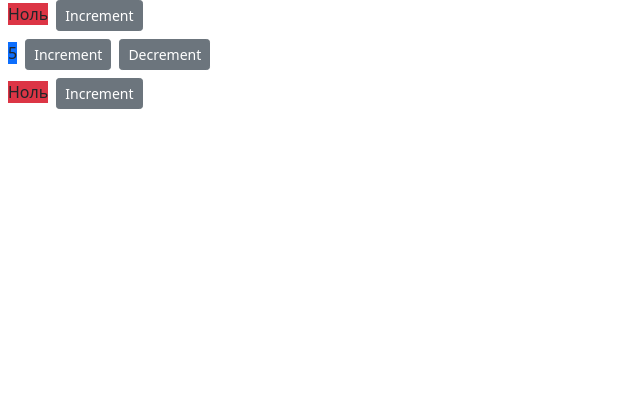
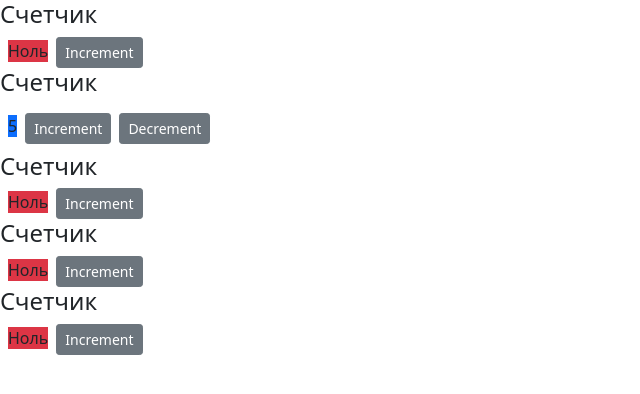
Before and after one commit to kofranek/git-course, a React (Create React App) app: page / in a window 1280 px wide. Shown: the top 394 px of the page, without its empty margins (0-640 px from the left). Built offline with nearby package versions, Linux system fonts and the light colour scheme.

Commit message:
rename props.children

```diff
--- a/src/components/counter.jsx
+++ b/src/components/counter.jsx
@@ -37,6 +37,7 @@ const Counter = (props) => {
 
   return (
     <div>
+      {props.children}
       <span className={getBadgeClasses()}>{formValue()}</span>
       <button
         onClick={() => handleIncrement({ id: 1 })}
--- a/src/components/counters.jsx
+++ b/src/components/counters.jsx
@@ -2,10 +2,21 @@ import React, { useState } from 'react';
 import Counter from './counter';
 
 const Counters = () => {
-  const [counters, setCounters] = useState([{ value: 0, id: 1 }, { value: 5, id: 2 }, { value: 0, id: 3 }])
+  const [counters, setCounters] = useState(
+    [
+      { value: 0, id: 1, name: 'Ложка'},
+      { value: 5, id: 2, name: 'Вилка' },
+      { value: 0, id: 3, name: 'Тарелка' },
+      { value: 0, id: 4, name: 'Стартовый набор минималиста' },
+      { value: 0, id: 5, name: 'Ненужные вещи' },
+    ])
   return (
     <div>
-      { counters.map(counter => <Counter key={ counter.count} value={counter.value}/>) }
+      { counters.map(counter => (
+        <Counter key={ counter.count } value={ counter.value }>
+          <h4>Счетчик</h4>
+        </Counter>
+      ))}
     </div>
   );
 };
```
